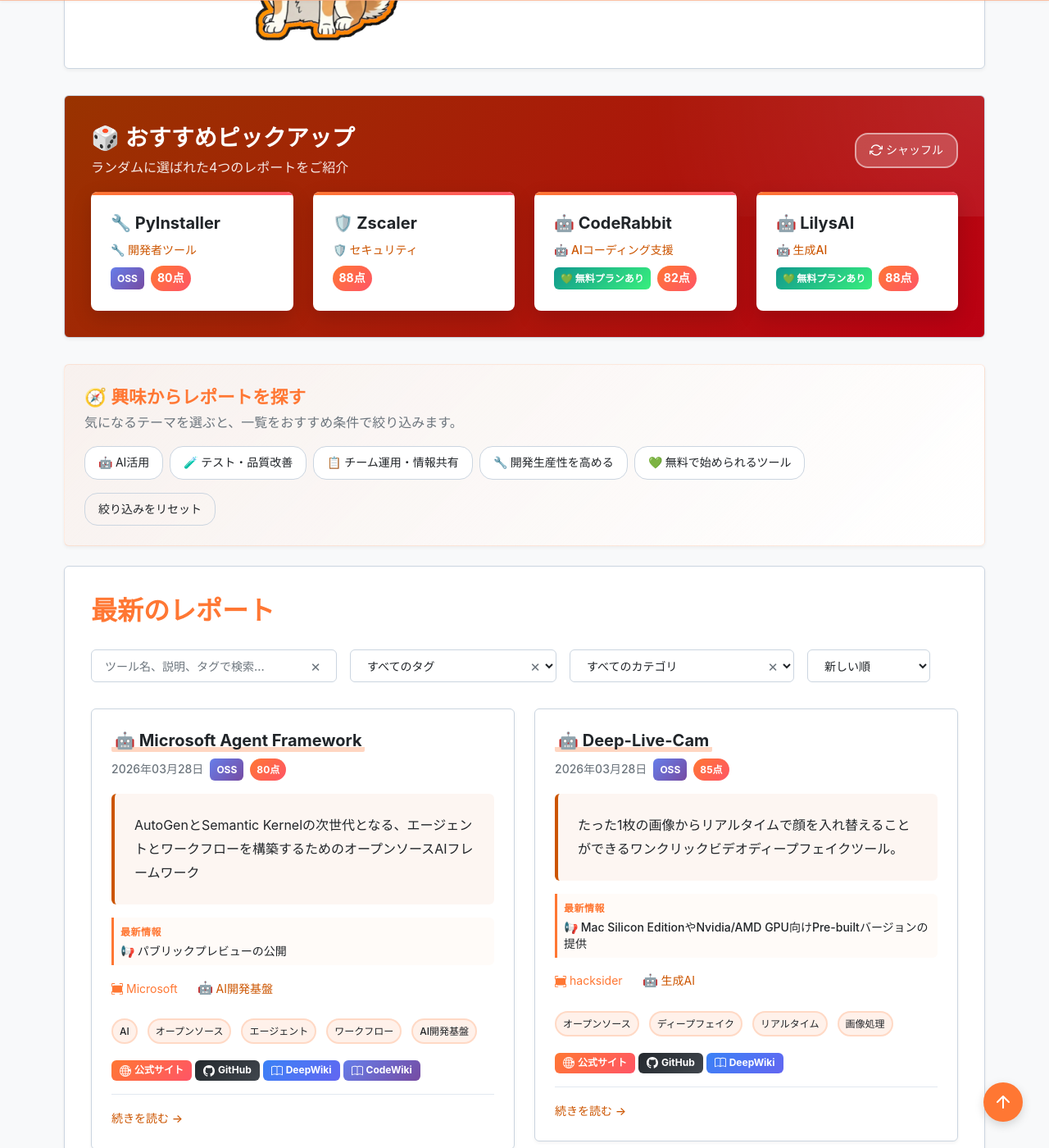
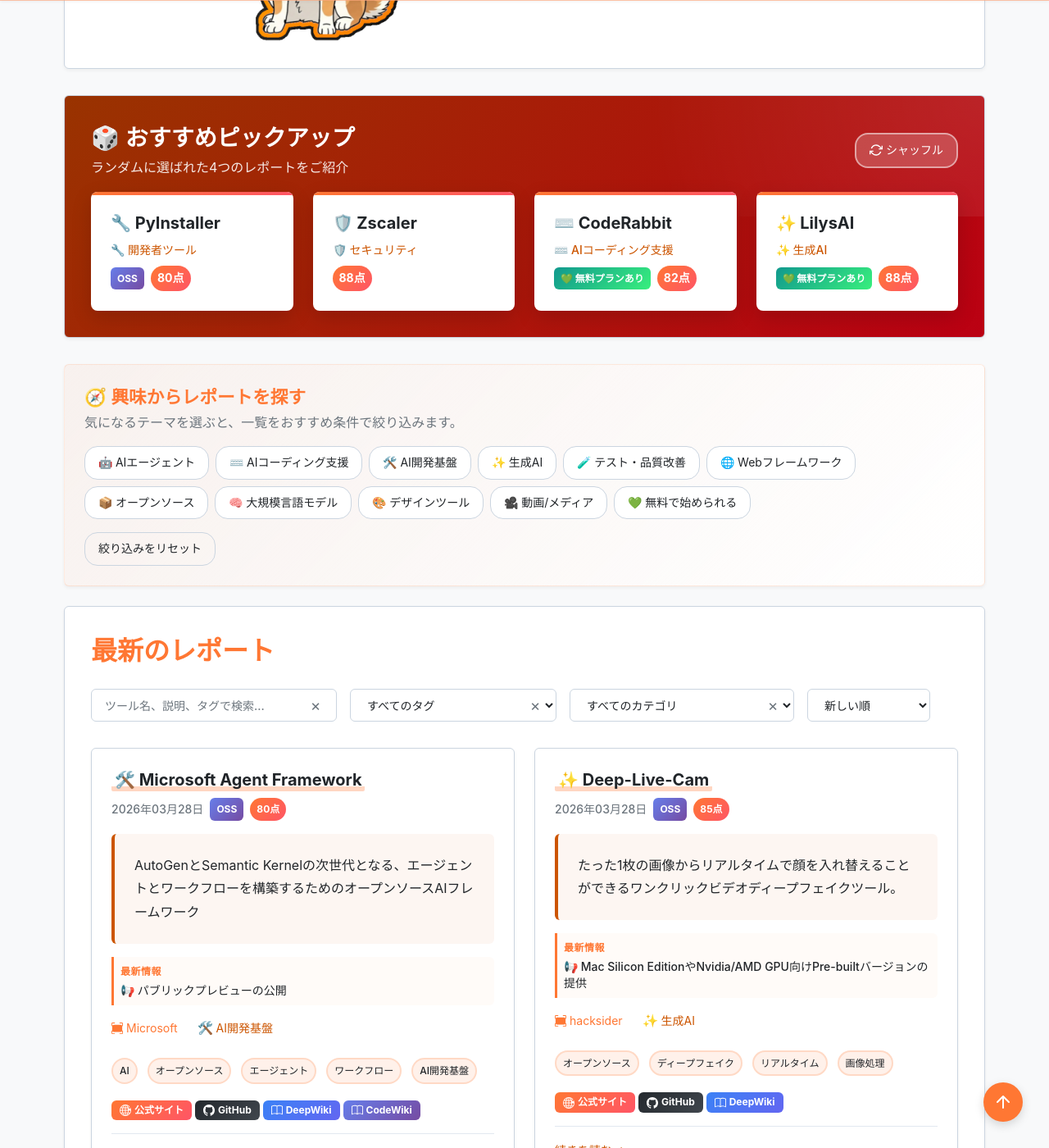
Before and after one commit to aegisfleet/tool-survey-report, a Jekyll site: the page built from index.md, in a window 1280 px wide and 1400 px high, scrolled down 401 px. Shown: the whole window at 82% size. Built offline with Jekyll 4.4.1, drawn with Linux system fonts in a browser that asks for light colours; some of the changed text lies outside the part shown.

Commit message:
feat: update interest category tags and refactor filtering logic in home layout and script

```diff
--- a/_layouts/home.html
+++ b/_layouts/home.html
@@ -60,12 +60,17 @@
       </div>
       <fieldset class="interest-guide-chips">
         <legend class="sr-only">興味別ガイド</legend>
-        <button type="button" class="interest-chip" data-interest-tag="AI">🤖 AI活用</button>
-        <button type="button" class="interest-chip" data-interest-search="テスト | QA | 品質">🧪 テスト・品質改善</button>
-        <button type="button" class="interest-chip" data-interest-search="プロジェクト | ナレッジ | ドキュメント | 共有">📋
-          チーム運用・情報共有</button>
-        <button type="button" class="interest-chip" data-interest-search="自動化 | 効率 | 支援">🔧 開発生産性を高める</button>
-        <button type="button" class="interest-chip" data-interest-sort="oss-free">💚 無料で始められるツール</button>
+        <button type="button" class="interest-chip" data-interest-category="自律型AIエージェント">🤖 AIエージェント</button>
+        <button type="button" class="interest-chip" data-interest-category="AIコーディング支援">⌨️ AIコーディング支援</button>
+        <button type="button" class="interest-chip" data-interest-category="AI開発基盤">🛠️ AI開発基盤</button>
+        <button type="button" class="interest-chip" data-interest-category="生成AI">✨ 生成AI</button>
+        <button type="button" class="interest-chip" data-interest-category="テスト/QA">🧪 テスト・品質改善</button>
+        <button type="button" class="interest-chip" data-interest-category="Webフレームワーク">🌐 Webフレームワーク</button>
+        <button type="button" class="interest-chip" data-interest-tag="オープンソース">📦 オープンソース</button>
+        <button type="button" class="interest-chip" data-interest-tag="大規模言語モデル">🧠 大規模言語モデル</button>
+        <button type="button" class="interest-chip" data-interest-category="デザインツール">🎨 デザインツール</button>
+        <button type="button" class="interest-chip" data-interest-category="動画/メディア">🎥 動画/メディア</button>
+        <button type="button" class="interest-chip" data-interest-sort="oss-free">💚 無料で始められる</button>
       </fieldset>
       <button type="button" class="interest-reset" id="interest-reset">絞り込みをリセット</button>
     </section>
--- a/assets/js/home.js
+++ b/assets/js/home.js
@@ -13,20 +13,24 @@
 
 // カテゴリごとの絵文字マッピングルール（上から順にマッチしたものが適用される）
 const categoryEmojiRules = [
-  { keywords: ['ai', 'エージェント', '機械学習', 'ml', '生成'], emoji: '🤖' },
+  { keywords: ['自律型aiエージェント', 'エージェント'], emoji: '🤖' },
+  { keywords: ['aiコーディング支援'], emoji: '⌨️' },
+  { keywords: ['aiコードエディタ', 'cursor', 'windsurf', 'エディタ'], emoji: '💻' },
+  { keywords: ['ai開発基盤', '基盤', 'プラットフォーム'], emoji: '🛠️' },
+  { keywords: ['生成ai'], emoji: '✨' },
   { keywords: ['テスト', 'qa', '品質'], emoji: '🧪' },
-  { keywords: ['開発者ツール', 'ide', 'エディタ', 'バージョン管理', 'git', 'フック', '開発ツール'], emoji: '🔧' },
+  { keywords: ['開発者ツール', 'ide', 'バージョン管理', 'git', 'フック', '開発ツール'], emoji: '🔧' },
   { keywords: ['インフラ', 'クラウド', 'ci/cd', 'devops', '構成管理', '仮想化'], emoji: '☁️' },
+  { keywords: ['デザイン', '動画', 'メディア'], emoji: '🎨' },
+  { keywords: ['プロジェクト管理', 'ドキュメント', 'ナレッジ', '議事録'], emoji: '📋' },
+  { keywords: ['ワークフロー', '自動化'], emoji: '⚡' },
+  { keywords: ['web', 'フレームワーク', 'cms', 'cdn'], emoji: '🌐' },
+  { keywords: ['監視', 'セキュリティ', '認証', '脅威', '依存関係'], emoji: '🛡️' },
+  { keywords: ['bi', '広告', '顧客', 'マーケットプレイス', 'saas', '分析', '検索'], emoji: '📊' },
+  { keywords: ['モバイル'], emoji: '📱' },
   { keywords: ['支出', '会計', '経理'], emoji: '💰' },
   { keywords: ['作図', 'ダイアグラム'], emoji: '📐' },
   { keywords: ['教育', '学習'], emoji: '🎓' },
-  { keywords: ['web', 'フレームワーク', 'cms', 'cdn'], emoji: '🌐' },
-  { keywords: ['モバイル', 'オペレーティングシステム'], emoji: '📱' },
-  { keywords: ['ワークフロー', '自動化'], emoji: '⚡' },
-  { keywords: ['デザイン', '動画', 'メディア'], emoji: '🎨' },
-  { keywords: ['プロジェクト管理', 'ドキュメント', 'ナレッジ', '議事録'], emoji: '📋' },
-  { keywords: ['監視', 'セキュリティ', '認証', '脅威', '依存関係'], emoji: '🛡️' },
-  { keywords: ['bi', '広告', '顧客', 'マーケットプレイス', 'saas', '分析', '検索'], emoji: '📊' },
   { keywords: ['勤怠', '人事', '労務'], emoji: '🏢' },
   { keywords: ['ふるさと納税', '互換'], emoji: '🔹' },
 ];
@@ -374,15 +378,16 @@
     filterAndSort();
   });
 
-  interestChips.forEach((chip) => {
+    interestChips.forEach((chip) => {
     chip.addEventListener('click', () => {
       const suggestedSearch = chip.dataset.interestSearch || '';
       const suggestedTag = chip.dataset.interestTag || '';
+      const suggestedCategory = chip.dataset.interestCategory || '';
       const suggestedSort = chip.dataset.interestSort || 'date-desc';
 
       searchInput.value = suggestedSearch;
       tagFilter.value = suggestedTag;
-      categoryFilter.value = '';
+      categoryFilter.value = suggestedCategory.toLowerCase(); // カテゴリフィルタは小文字でマッチさせる
       sortSelect.value = suggestedSort;
 
       filterAndSort();
```
Also changed, not shown: task-organizing-category-tags.md (+7 -0 lines), .agent/workflows/browser-test.md.
